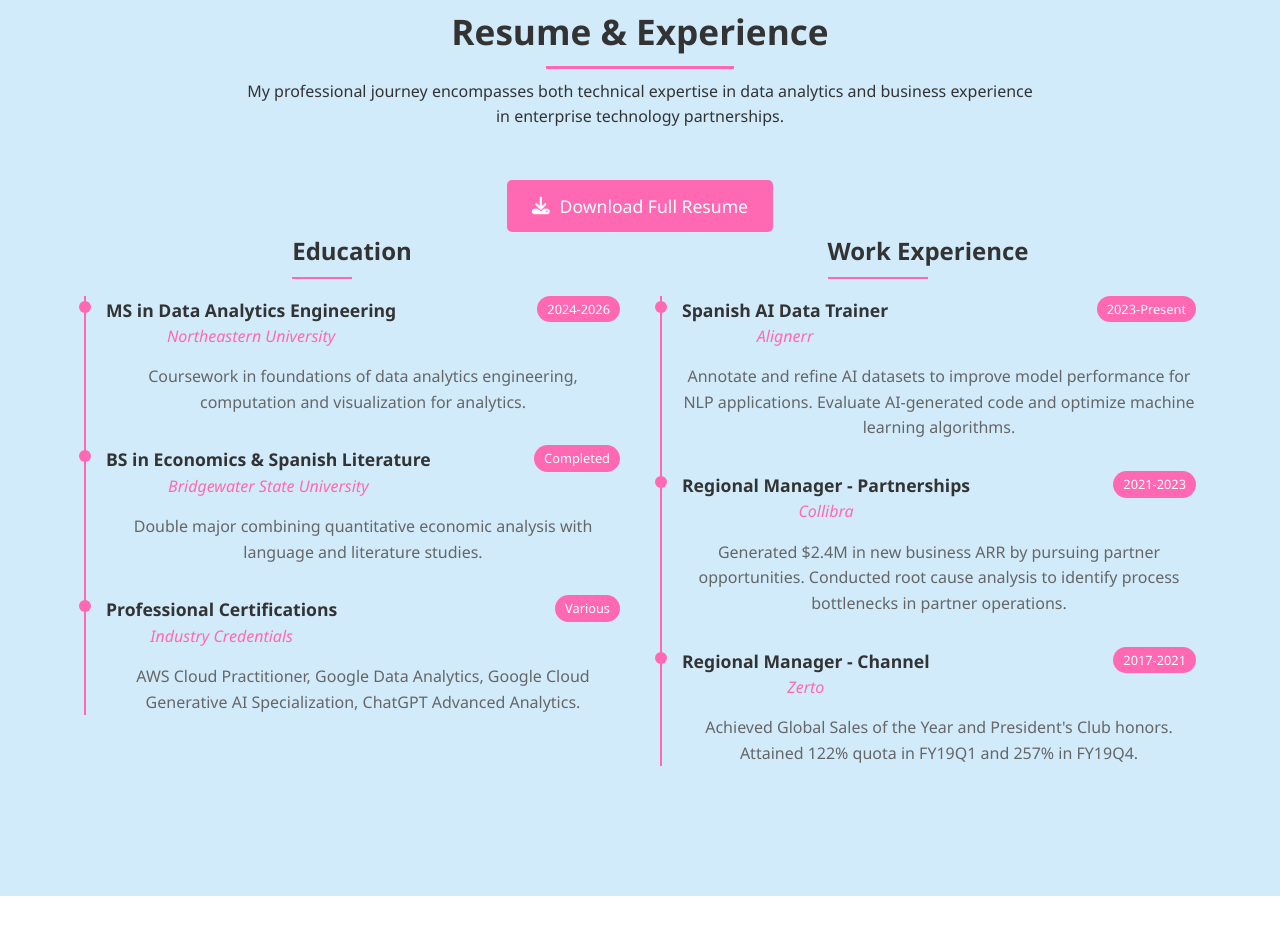
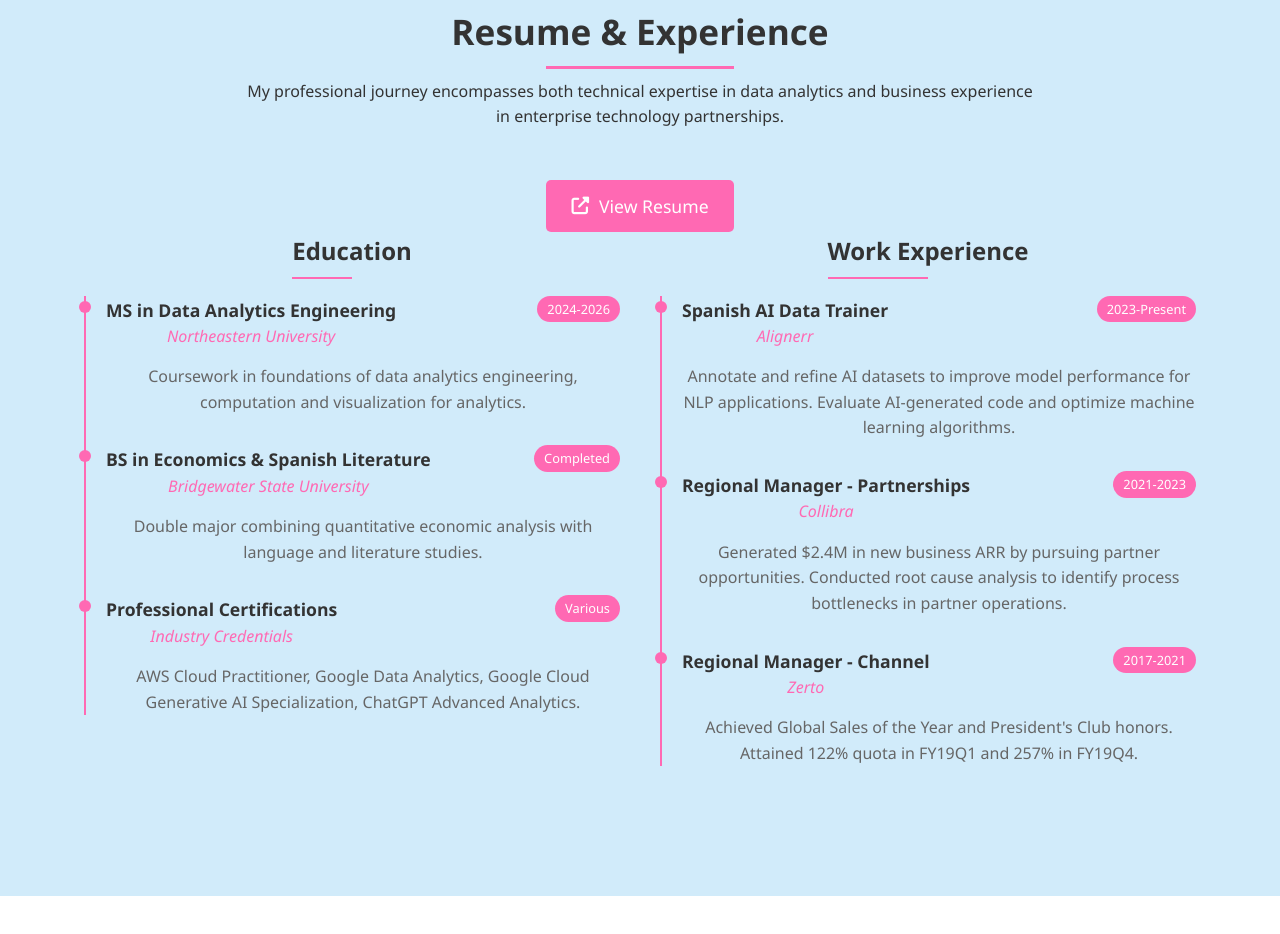
Before and after one commit to rosalinatorres888/portfolio, a plain HTML site: page my-webpage.html in a window 1280 px wide. Shown: the part 2551-3485 px from the top of the page. Drawn offline with Linux system fonts and the light colour scheme.

Commit message:
my-webpage.html

```diff
--- a/my-webpage.html
+++ b/my-webpage.html
@@ -1033,7 +1033,7 @@
                 <p>My professional journey encompasses both technical expertise in data analytics and business experience in enterprise technology partnerships.</p>
             </div>
             <div class="resume-download animate animate-delay-1">
-               <a href="/portfolio/rosalina-resume.html" class="btn"><i class="fas fa-download"></i> Download Full Resume</a>
+               <a href="https://rosalinatorres888.github.io/portfolio/rosalina-resume.html" class="btn" target="_blank"><i class="fas fa-external-link-alt"></i> View Resume</a>
             <div class="timeline-content animate animate-delay-2">
                 <div class="timeline-column">
                     <h3>Education</h3>
```
